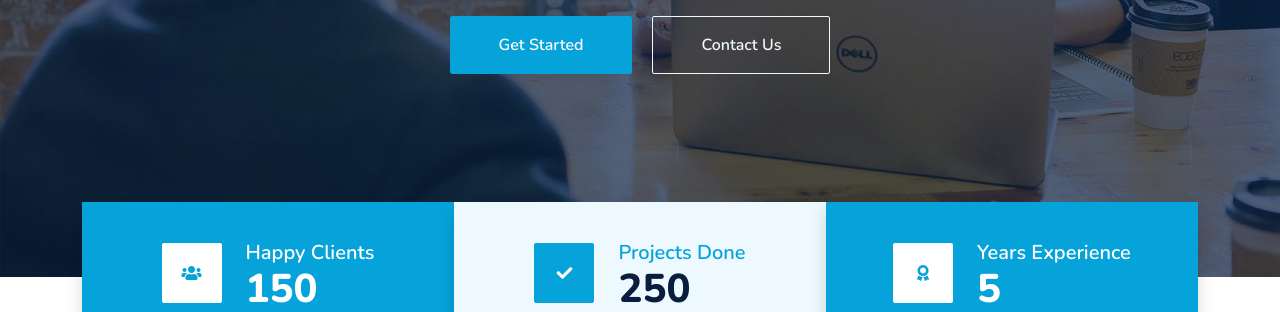
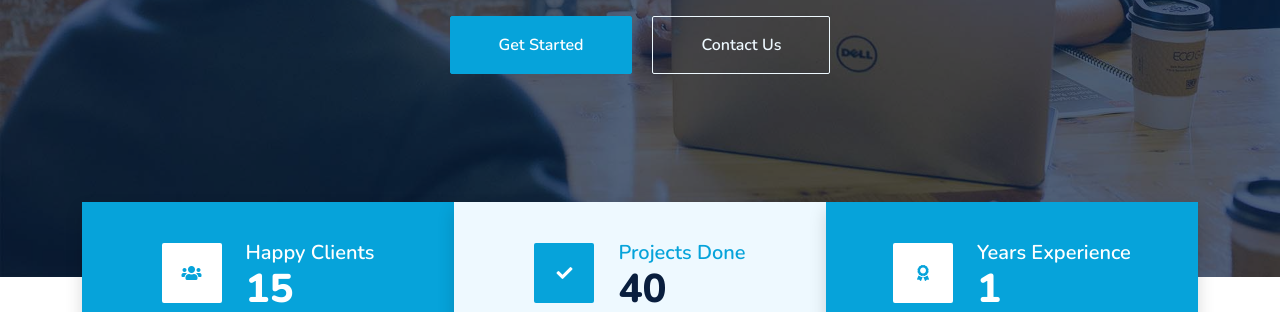
Before and after one commit to Beast-PJ/CodeCatalyst, a plain HTML site: page index.html in a window 1280 px wide. Shown: the part 488-800 px from the top of the page. Drawn offline with nearby package versions, Linux system fonts and the light colour scheme; animation ran at ten frames a second.

Commit message:
Update index.html

```diff
--- a/index.html
+++ b/index.html
@@ -170,7 +170,7 @@
                         </div>
                         <div class="ps-4">
                             <h5 class="text-white mb-0">Happy Clients</h5>
-                            <h1 class="text-white mb-0" data-toggle="counter-up">150</h1>
+                            <h1 class="text-white mb-0" data-toggle="counter-up">15</h1>
                         </div>
                     </div>
                 </div>
@@ -181,7 +181,7 @@
                         </div>
                         <div class="ps-4">
                             <h5 class="text-primary mb-0">Projects Done</h5>
-                            <h1 class="mb-0" data-toggle="counter-up">250</h1>
+                            <h1 class="mb-0" data-toggle="counter-up">40</h1>
                         </div>
                     </div>
                 </div>
@@ -192,7 +192,7 @@
                         </div>
                         <div class="ps-4">
                             <h5 class="text-white mb-0">Years Experience</h5>
-                            <h1 class="text-white mb-0" data-toggle="counter-up">5</h1>
+                            <h1 class="text-white mb-0" data-toggle="counter-up">1</h1>
                         </div>
                     </div>
                 </div>
```
